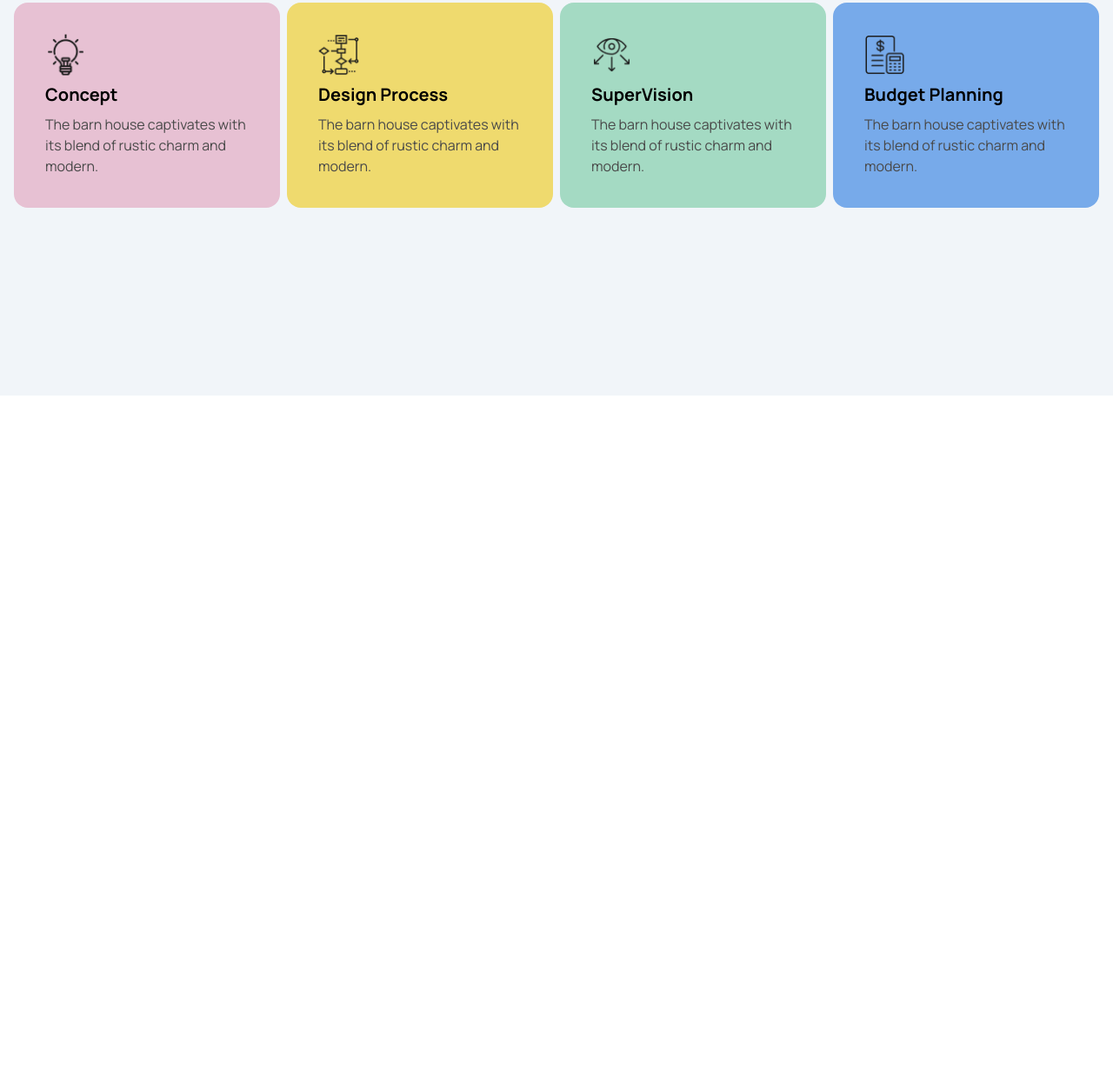
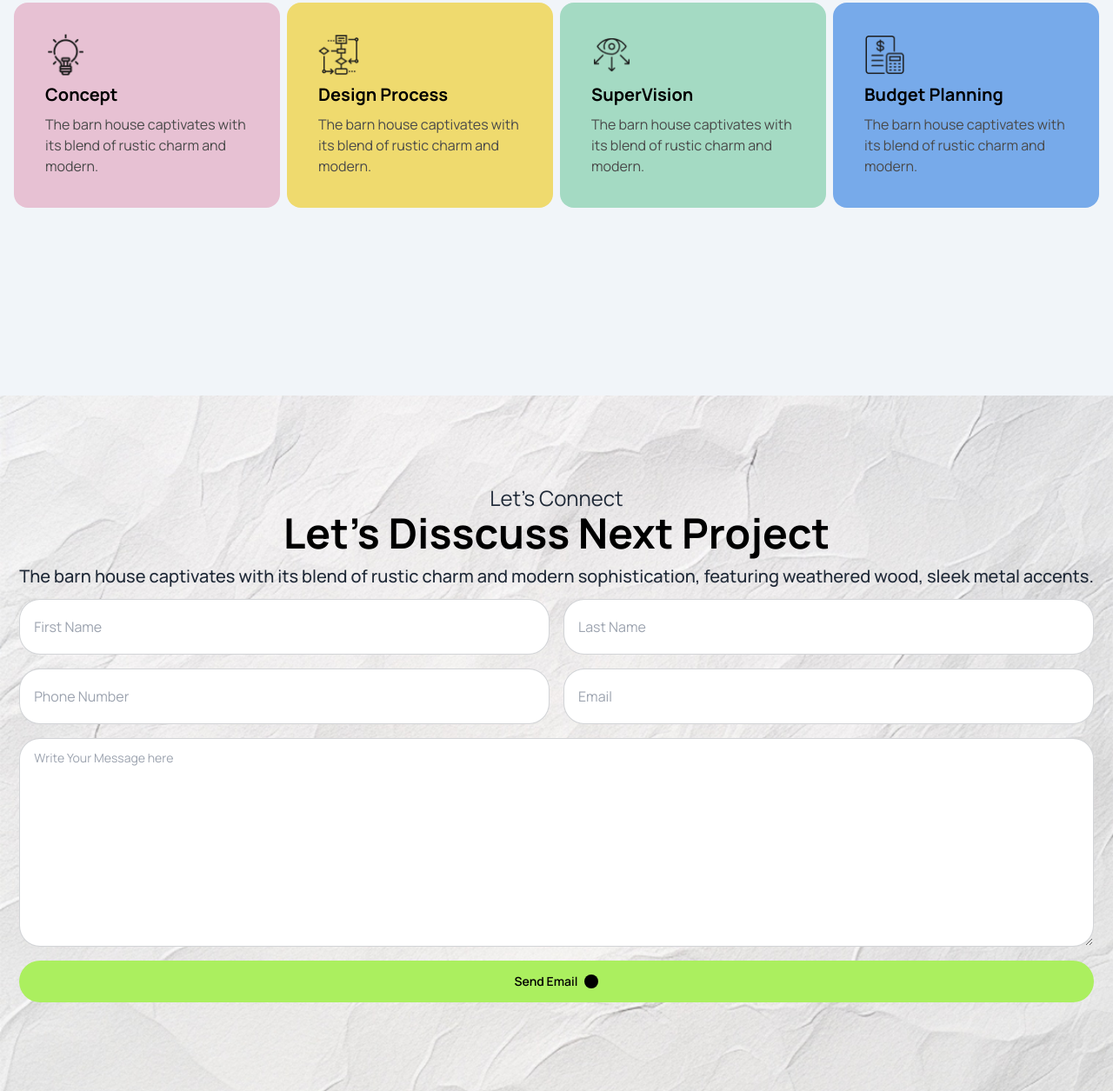
Before and after one commit to Md-Ashik-Mia/B10A3, a plain HTML site: page index.html in a window 1280 px wide. Shown: the part 2013-3268 px from the top of the page at 87% size. Before the commit the page ends 2468 px from the top, so only its background shows below. Drawn offline with nearby package versions, Linux system fonts and the light colour scheme.

Commit message:
Lets Connect Section is Completed

```diff
--- a/index.html
+++ b/index.html
@@ -191,6 +191,27 @@
           </div>
         </div>
       </section>
+      <section class="LetsConnect">
+        <div class="hero  min-h-screen bg-[url(./assets/bg.jpg)] ">
+          <div class="hero-content ">
+            <div class="w-full">
+              <h5 class="text-2xl text-center"><i class="fa-thin fa-arrow-right"></i> Let's Connect </h5>
+              <h1 class="text-5xl text-black text-center  font-bold pb-4">Let's Disscuss Next Project</h1>
+              <p class="text-xl leading-5 text-center  font-medium mb-4">The barn house captivates with its blend of rustic charm and
+                modern sophistication, featuring weathered wood, sleek metal accents.</p>
+                <form action="" class="grid grid-cols-1 lg:grid-cols-2 gap-4">
+                  <input type="text" placeholder="First Name" class="input h-16 input-bordered w-full bg-white rounded-3xl" />
+                  <input type="text" placeholder="Last Name" class="input h-16 input-bordered w-full bg-white rounded-3xl" />
+                  <input type="text" placeholder="Phone Number" class="input h-16 input-bordered w-full bg-white rounded-3xl" />
+                  <input type="text" placeholder="Email" class="input h-16 input-bordered w-full bg-white rounded-3xl" />
+                  <textarea class="textarea w-full textarea-bordered lg:col-span-2 bg-white rounded-3xl h-60" placeholder="Write Your Message here "></textarea>
+                  <a class="btn w-full lg:col-span-2 border-none shadow-none rounded-3xl hover:text-white bg-tiya-green text-black   p-2 ">Send Email  <i class="fa-solid fa-arrow-up-right bg-black text-white rounded-full p-2"></i></a>
+
+                </form>
+            </div>
+          </div>
+        </div>
+      </section>
     </main>
     <footer></footer>
 
```
